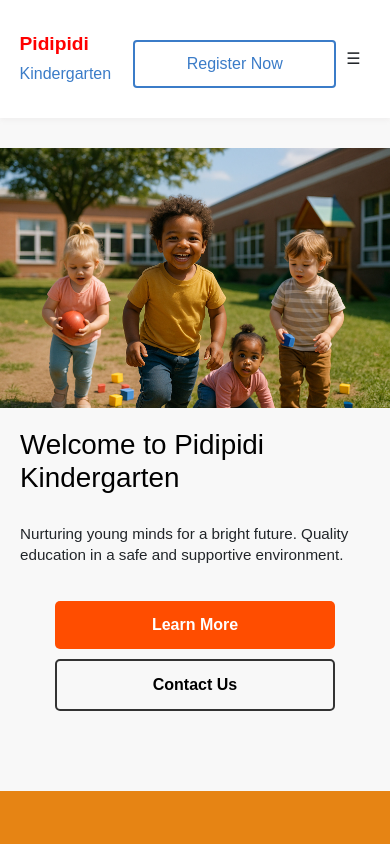
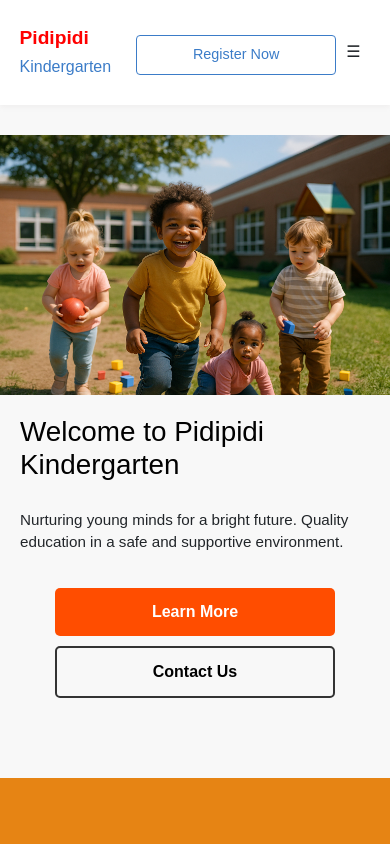
Before and after one commit to cse24-164/WMD-Assignment, a plain HTML site: page index.html in a window 390 px wide. Shown: the top 844 px of the page. Drawn offline with nearby package versions, Linux system fonts and the light colour scheme.

Commit message:
register button nav update

```diff
--- a/styles.css
+++ b/styles.css
@@ -1144,10 +1144,13 @@ footer h3{
 
     .nav-register-btn{
         display: block !important;
-        margin: 20px auto 10px;
+        margin: 15px auto 10px;
         width: 80%;
+        max-width: 200px;
         text-align: center;
-        padding: 10px 15px;
+        font-size: 0.9rem;
+        border-width: 1px;
+        padding: 8px 12px;
     }
 
     nav ul.show {
```
